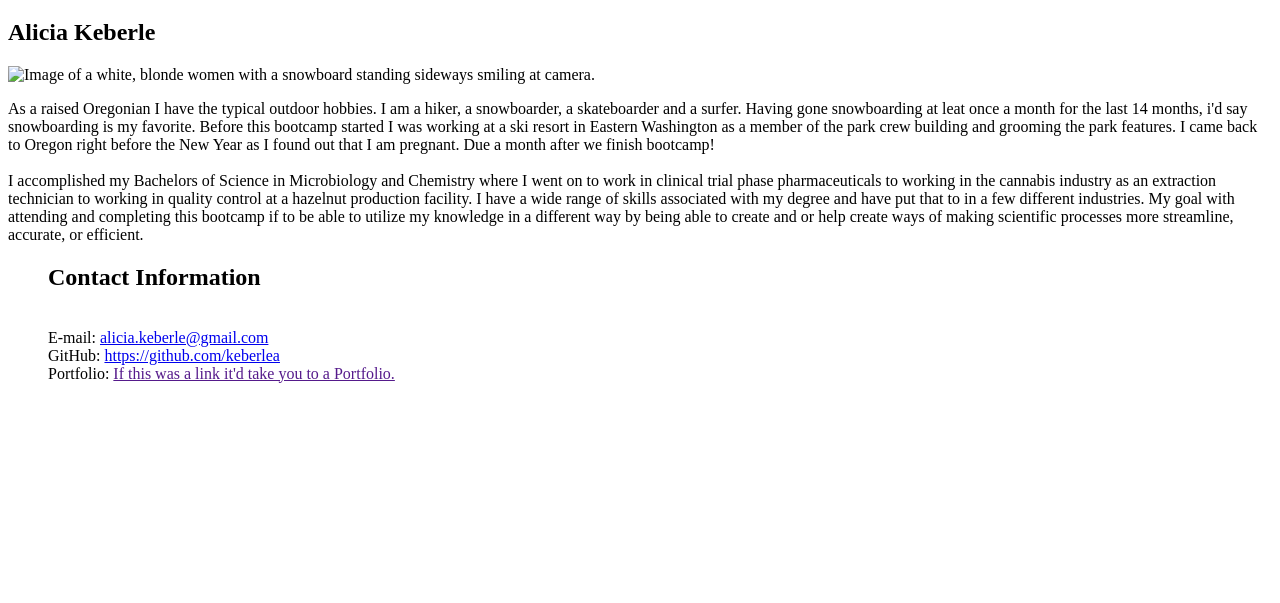
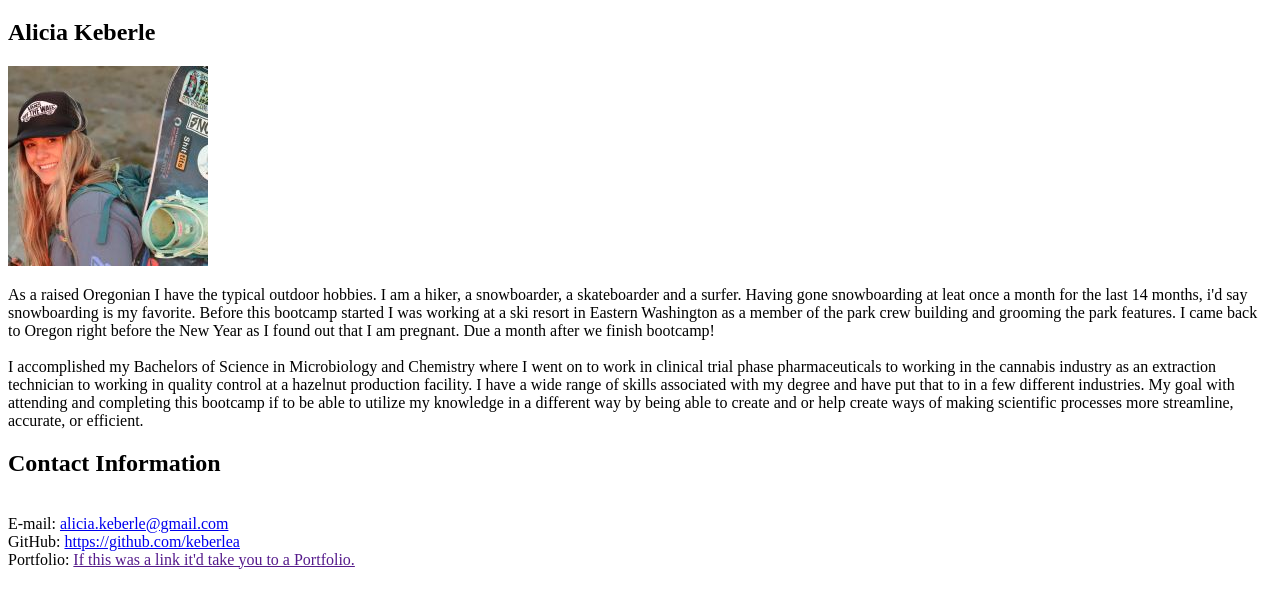
Before and after one commit to keberlea/student-bio, a plain HTML site: page index.html in a window 1280 px wide. Shown: the part 61-664 px from the top of the page. Drawn offline with Linux system fonts and the light colour scheme; files whose address does not match are found by name.

Commit message:
changed picture, updated html

```diff
--- a/index.html
+++ b/index.html
@@ -18,7 +18,7 @@
         <body>
             <section class="card" id="bio-section">
                 <h2>Alicia Keberle</h2>
-                <img src="" alt="Image of a white, blonde women with a snowboard standing sideways smiling at camera.">
+                <img src="C:\Users\kyles\desktop\bootcamp\01.2 Activity\student-bio\alicia-mthood-summer22.JPG" alt="Image of a white, blonde women with a snowboard standing sideways smiling at camera.">
                 <p>As a raised Oregonian I have the typical outdoor hobbies. I am a hiker, a snowboarder, a skateboarder and a surfer.
                     Having gone snowboarding at leat once a month for the last 14 months, i'd say snowboarding is my favorite.
                     Before this bootcamp started I was working at a ski resort in Eastern Washington as a member of the park crew building and grooming the park features.
@@ -32,13 +32,12 @@
                 </p>
 
             </section>
-            <section class="card" id="contact-info-section">
-                <ul>
-                    <h2>Contact Information</h2>
-                    <br>E-mail: <a href="alicia.keberle@g-mail.com">alicia.keberle@gmail.com</a>
-                    <br>GitHub: <a href="https://github.com/keberlea">https://github.com/keberlea</a>
-                    <br>Portfolio: <a href="">If this was a link it'd take you to a Portfolio.</a>
-                </ul>
+
+            <section class="card" id="contact-info-section"></section>
+                <h2>Contact Information</h2>
+                <br>E-mail: <a href="alicia.keberle@g-mail.com">alicia.keberle@gmail.com</a>
+                <br>GitHub: <a href="https://github.com/keberlea">https://github.com/keberlea</a>
+                <br>Portfolio: <a href="">If this was a link it'd take you to a Portfolio.</a>
             </section>
 
 
```
Also changed, not shown: alicia mt hood summer 22.JPG (deleted), alicia-mthood-summer22.JPG (added).
